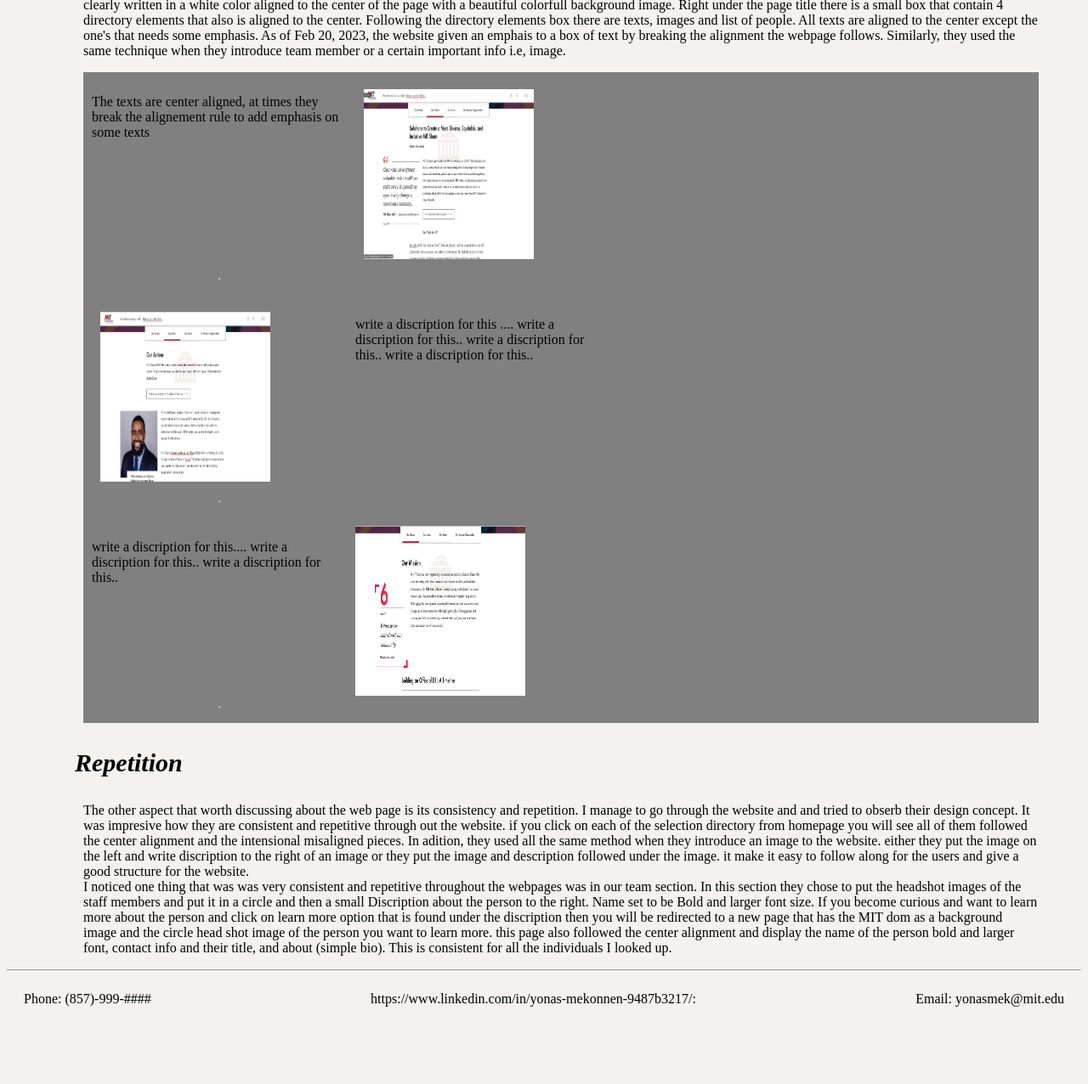
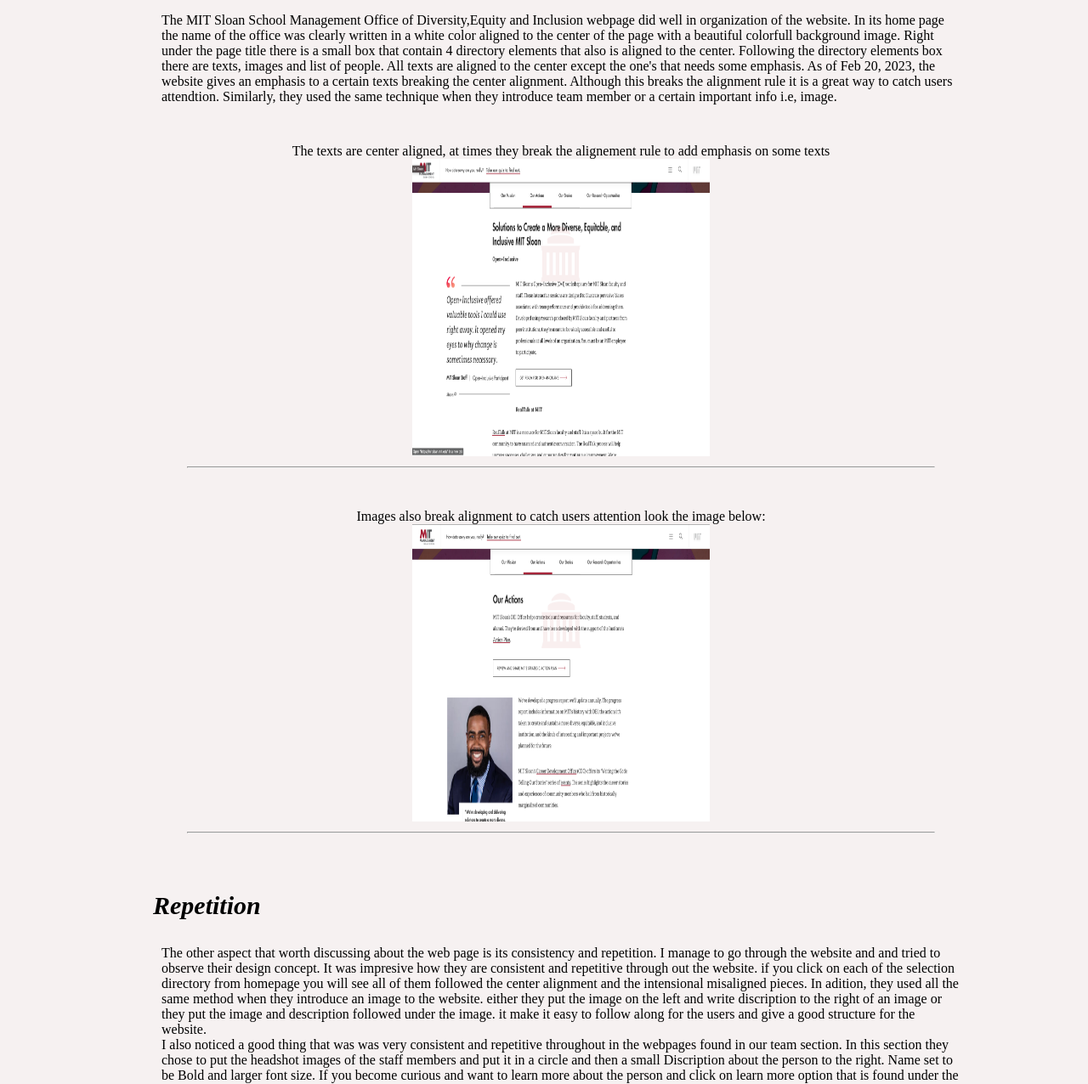
Before and after one commit to designftw/hw2-yonas39, a plain HTML site: page gd-eval/index.html in a window 1280 px wide. Shown: the part 663-1939 px from the top of the page at 85% size. Before the commit the page ends 1872 px from the top, so only its background shows below. Drawn offline with Linux system fonts and the light colour scheme.

Commit message:
Final-changes have been made to Excercise-1

```diff
--- a/gd-eval/index.html
+++ b/gd-eval/index.html
@@ -22,10 +22,8 @@
           >
         </p>
         <p>
-          <!-- Goldman sacks career website graphic analysis description. It mainly
-          focus on -->
           This section will evaluate and discuss the strength and weaknesses of
-          the Graphic Design of MIT Management Sloan School Office of Diversity,
+          the Graphic Design of MIT Sloan School Management Office of Diversity,
           Equity and Inclusion
           <a
             href="https://mitsloan.mit.edu/diversity/our-mission-diversity-equity-and-inclusion"
@@ -51,21 +49,12 @@
         </p>
       </div>
       <div>
-        <p
-          style="
-            font-size: 30px;
-            font-weight: bold;
-            margin-left: 50px;
-            font-style: italic;
-          "
-        >
-          Alignment
-        </p>
+        <p class="group_head">Alignment</p>
       </div>
 
       <div class="paragraph_inline">
         <p>
-          The MIT Management Sloan School Office of Diversity,Equity and
+          The MIT Sloan School Management Office of Diversity,Equity and
           Inclusion webpage did well in organization of the website. In its home
           page the name of the office was clearly written in a white color
           aligned to the center of the page with a beautiful colorfull
@@ -73,117 +62,52 @@
           contain 4 directory elements that also is aligned to the center.
           Following the directory elements box there are texts, images and list
           of people. All texts are aligned to the center except the one's that
-          needs some emphasis. As of Feb 20, 2023, the website given an emphais
-          to a box of text by breaking the alignment the webpage follows.
+          needs some emphasis. As of Feb 20, 2023, the website gives an emphasis
+          to a certain texts breaking the center alignment. Although this breaks
+          the alignment rule it is a great way to catch users attendtion.
           Similarly, they used the same technique when they introduce team
           member or a certain important info i.e, image.
         </p>
+        <div class="grid-container">
+          <div class="grid_small">
             <div>
-          <div class="grid">
-            <div>
-              <p>
               The texts are center aligned, at times they break the alignement
               rule to add emphasis on some texts
-              </p>
-            </div>
-            <div class="grid_images">
+              <br />
               <img
                 src="image/Alignment_2.png"
                 alt="screen copy of the website"
-                width="200px"
-                height="200px"
+                width="350px"
+                height="350px"
               />
             </div>
             <hr />
           </div>
 
-          <div class="grid">
+          <div class="grid_small">
+            Images also break alignment to catch users attention look the image below:
             <div class="grid_images">
               <img
                 src="image/Alignment_1.png"
                 alt="screen copy of the website"
-                width="200px"
-                height="200px"
+                width="350px"
+                height="350px"
               />
-            </div>
-            <div>
-              <p>
-                write a discription for this .... write a discription for this..
-                write a discription for this.. write a discription for this..
-              </p>
-            </div>
-            <hr />
-          </div>
 
-          <div class="grid">
-            <div>
-              <p>
-                write a discription for this.... write a discription for this..
-                write a discription for this..
-              </p>
-            </div>
-            <div>
-              <img
-                src="image/Alignment_3.png"
-                alt="screen copy of the website"
-                width="200px"
-                height="200px"
-              />
             </div>
             <hr />
           </div>
         </div>
-        <!-- <div class="images">
-          <ul>
-            <li>
-              <p>
-                The texts are center aligned, at times they break the alignement
-                rule to add emphasis on some texts
-                <img
-                  src="image/Alignment_2.png"
-                  alt="screen copy of the website"
-                  width="200px"
-                  height="200px"
-                />
-              </p>
-            </li>
-            <li>
-              <img
-                src="image/Alignment_1.png"
-                alt="screen copy of the website"
-                width="200px"
-                height="200px"
-              />
-            </li>
-            <li>
-              <img
-                src="image/Alignment_3.png"
-                alt="screen copy of the website"
-                width="200px"
-                height="200px"
-              />
-            </li>
-          </ul>
-        </div> -->
       </div>
 
       <div>
-        <p
-          style="
-            font-size: 30px;
-            font-weight: bold;
-            margin-left: 50px;
-            font-style: italic;
-          "
-        >
-          Repetition
-        </p>
+        <p class="group_head">Repetition</p>
       </div>
       <div class="paragraph_inline">
         <p>
           The other aspect that worth discussing about the web page is its
           consistency and repetition. I manage to go through the website and and
-          tried to obserb their design concept. It was impresive how they are
+          tried to observe their design concept. It was impresive how they are
           consistent and repetitive through out the website. if you click on
           each of the selection directory from homepage you will see all of them
           followed the center alignment and the intensional misaligned pieces.
@@ -192,24 +116,63 @@
           discription to the right of an image or they put the image and
           description followed under the image. it make it easy to follow along
           for the users and give a good structure for the website. <br />
-          I noticed one thing that was was very consistent and repetitive
-          throughout the webpages was in our team section. In this section they
-          chose to put the headshot images of the staff members and put it in a
-          circle and then a small Discription about the person to the right.
-          Name set to be Bold and larger font size. If you become curious and
-          want to learn more about the person and click on learn more option
-          that is found under the discription then you will be redirected to a
-          new page that has the MIT dom as a background image and the circle
-          head shot image of the person you want to learn more. this page also
-          followed the center alignment and display the name of the person bold
-          and larger font, contact info and their title, and about (simple bio).
-          This is consistent for all the individuals I looked up.
+          I also noticed a good thing that was was very consistent and
+          repetitive throughout in the webpages found in our team section. In
+          this section they chose to put the headshot images of the staff
+          members and put it in a circle and then a small Discription about the
+          person to the right. Name set to be Bold and larger font size. If you
+          become curious and want to learn more about the person and click on
+          learn more option that is found under the discription then you will be
+          redirected to a new page that has the MIT dom as a background image
+          and the circle head shot image of the person you want to learn more
+          about. this page also followed the center alignment and display the
+          name of the person bold and larger font, contact info and their title,
+          and about (simple bio). This is consistent for all the individuals I
+          looked up. I would recommend if they keep the proximity for the learn
+          text a bit closer so users can find it easily.
         </p>
+        <div class="grid-container">
+          <div class="grid_small">
+            <div>
+              This is the screen shoot images of our team section of the webpage all the headshots are circle and other characters are similar
+
+              <br />
+              <img
+                src="image/Repetition_2.png"
+                alt="screen copy of the website"
+                width="500px"
+                height="350px"
+              />
             </div>
-    </section>
-  </body>
+            <hr />
+          </div>
+
+
+          <div class="grid_small">
+            <div>
+              The image is below is a show case for the stafs profile pages. All the other staffs have also the same profile page
+              <br/>
+              <img
+                padding="20px"
+                src="image/Repetition_3.png"
+                alt="screen copy of the website"
+                width="500px"
+                height="350px"
+              />
+
+              <img
+              padding="20px"
+              src="image/Repetition_4.png"
+              alt="screen copy of the website"
+              width="500px"
+              height="350px"
+            />
+            </div>
+            <hr />
+          </div>
+      </div>
+
     <footer class="footer">
-    <hr />
       <div style="display: flex; justify-content: space-between">
         <p style="text-align: right; padding-left: 20px">Phone: (857)-999-####</p>
         <p style="text-align: left">
@@ -220,4 +183,5 @@
         </p>
       </div>
     </footer>
+  </body>
 </html>
--- a/gd-eval/style.css
+++ b/gd-eval/style.css
@@ -1,10 +1,44 @@
+.all_pragraphs {
+  margin-left: 30px;
+  margin-right: 50px;
+}
+body {
+  margin-left: 100px;
+  margin-right: 100px;
+  font-family: "Times New Roman", Times, sans-serif;
+}
 .grapics {
   /* background-color: rgb(162, 153, 153); */
   background-color: rgba(246, 240, 240, 0.913);
   /* margin-top: 0px; */
 }
+.grid_small {
+  text-align: center;
+  padding: 20px;
+  /* background-color: black; */
+}
+
+.group_head {
+  font-size: 30px;
+  font-weight: bold;
+  margin-left: 50px;
+  font-style: italic;
+}
+.grid-container {
+  display: grid;
+  gap: 10px, 25px;
+  /* grid-column-gap: 10px;
+  grid-row-gap: 0px; */
+  grid-template-columns: auto, auto, auto;
+  padding: 10px;
+}
+.images {
+  align-items: center;
+}
+
 .title_1 {
   background-color: rgb(4, 0, 11);
+
   font-size: 50px;
   font-weight: bold;
   color: white;
@@ -16,26 +50,13 @@
 .paragraph_inline {
   margin-left: 60px;
 }
-.all_pragraphs {
-  margin-left: 30px;
-  margin-right: 50px;
-}
+
 /* .footer {
   text-align: right;
  background-color: rgb(4, 0, 11);
   color: white;  } */
-.images {
-  align-items: center;
-}
-.grid {
-  background-color: gray;
-  display: grid;
-  grid-column-gap: 10px;
-  grid-row-gap: 0px;
-  grid-template-columns: 300px 300px;
-  padding: 10px;
-}
-.grid_images {
-  padding: 10px;
-  /* background-color: black; */
-}
+
+/* .img {
+  width: "30px";
+  height: "30px";
+} */
```
Also changed, not shown: gd-eval/image/Repetition_---.png (added), gd-eval/image/Repetition_3.png, gd-eval/image/Repetition_4.png (added). Lines whose indentation alone changed are shown as unchanged.
